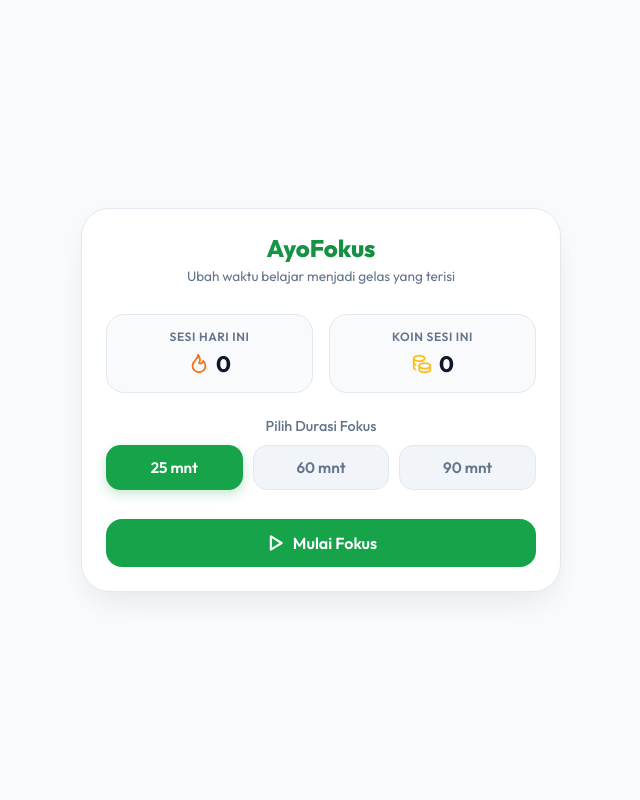
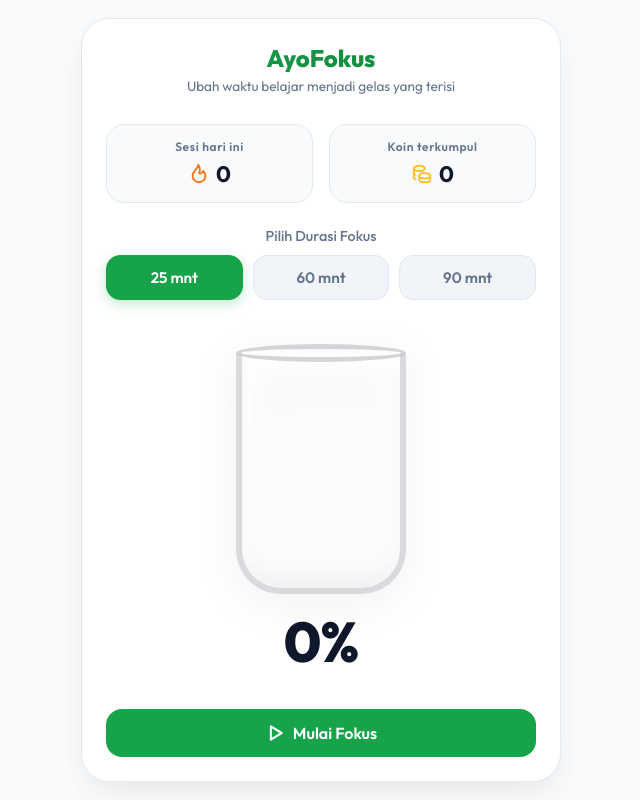
Before and after one commit to dracoslayer9/Stiqy, a React (Vite) app: page / in a window 1280 px wide. Shown: the whole page, without its empty margins (319-959 px from the left). Built offline with nearby package versions, Linux system fonts and the light colour scheme.

Commit message:
style: change stats labels casing and make glass always visible

```diff
--- a/src/App.jsx
+++ b/src/App.jsx
@@ -225,14 +225,14 @@ export default function App() {
       {!showGlassView && (
         <div className="stats-grid">
           <div className="stat-card">
-            <span className="stat-label">Sesi Hari Ini</span>
+            <span className="stat-label">Sesi hari ini</span>
             <div className="stat-value">
               <IconFlame size={22} style={{ color: '#f97316' }} />
               {dailyStats.completedCount}
             </div>
           </div>
           <div className="stat-card">
-            <span className="stat-label">Koin Sesi Ini</span>
+            <span className="stat-label">Koin terkumpul</span>
             <div className="stat-value">
               <IconCoins size={22} style={{ color: '#fbbf24' }} />
               {sessionCoins}
@@ -262,8 +262,7 @@ export default function App() {
         </div>
       )}
 
-      {/* 4. Glass Visualization (Only shown when actively running/focusing or celebrating completion) */}
-      {showGlassView && (
+      {/* 4. Glass Visualization (Always shown) */}
       <div className="glass-section">
         {showPop && <div className="coin-popup">{popRewardText}</div>}
 
@@ -301,7 +300,6 @@ export default function App() {
 
         {isRunning && <p className="focus-instruction">Fokus sedang berjalan. Jauhkan gangguan...</p>}
       </div>
-      )}
 
       {/* 5. Reward / Completion Message Banner (Shown in normal view after completing) */}
       {!showGlassView && showBanner && (
--- a/src/index.css
+++ b/src/index.css
@@ -101,7 +101,6 @@ body {
   font-size: 0.75rem;
   color: var(--text-secondary);
   font-weight: 600;
-  text-transform: uppercase;
   letter-spacing: 0.05em;
 }
 
```
Lines whose indentation alone changed are shown as unchanged.
